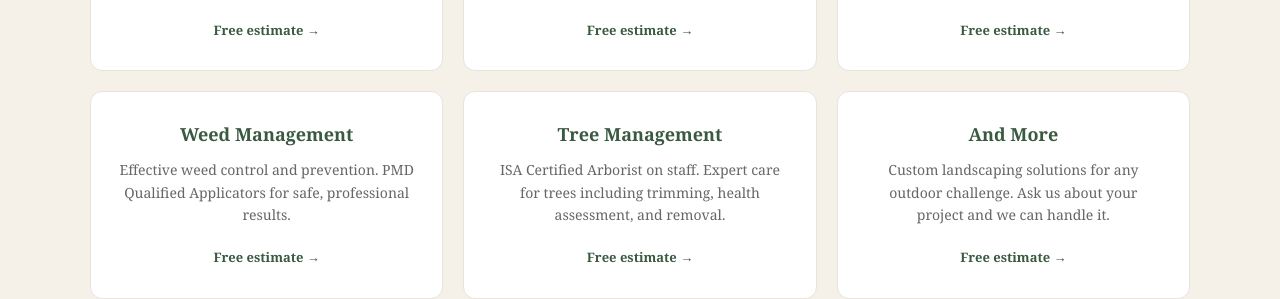
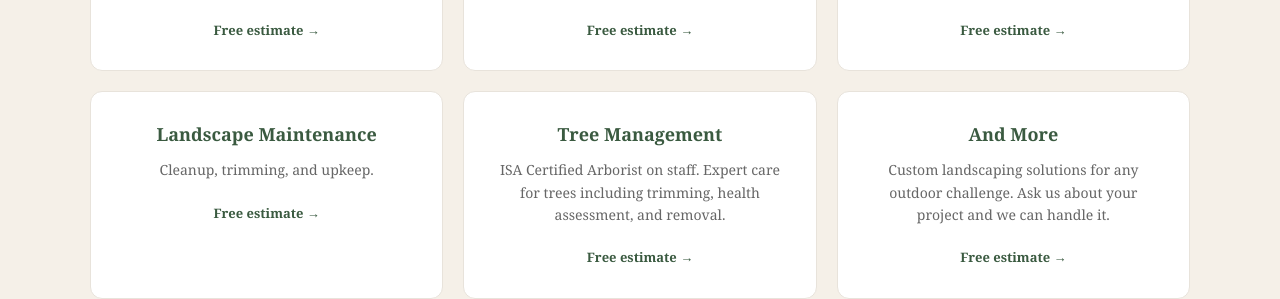
Before and after one commit to zahora37/Project1, a Next.js app: page / in a window 1280 px wide. Shown: the part 1060-1359 px from the top of the page. Built offline with nearby package versions, Linux system fonts and the light colour scheme.

Commit message:
Replace 'Weed Management' with 'Landscape Maintenance'

```diff
--- a/app/page.tsx
+++ b/app/page.tsx
@@ -489,7 +489,7 @@ export default function Home() {
               { title: 'Artificial Turf', desc: 'Professional installation that looks lush year-round. Zero watering, zero mowing, built to last. Perfect for Arizona\'s climate.' },
               { title: 'Paver Installation', desc: 'Beautiful, durable paver driveways, patios, pathways, and courtyards that add real value and curb appeal.' },
               { title: 'Irrigation Systems', desc: 'Smart irrigation design, installation, and repair. AZ Landscape Contractor\'s Association Certified Irrigation Technicians.' },
-              { title: 'Weed Management', desc: 'Effective weed control and prevention. PMD Qualified Applicators for safe, professional results.' },
+              { title: 'Landscape Maintenance', desc: 'Cleanup, trimming, and upkeep.' },
               { title: 'Tree Management', desc: 'ISA Certified Arborist on staff. Expert care for trees including trimming, health assessment, and removal.' },
               { title: 'And More', desc: 'Custom landscaping solutions for any outdoor challenge. Ask us about your project and we can handle it.' },
             ].map((s) => (
```
